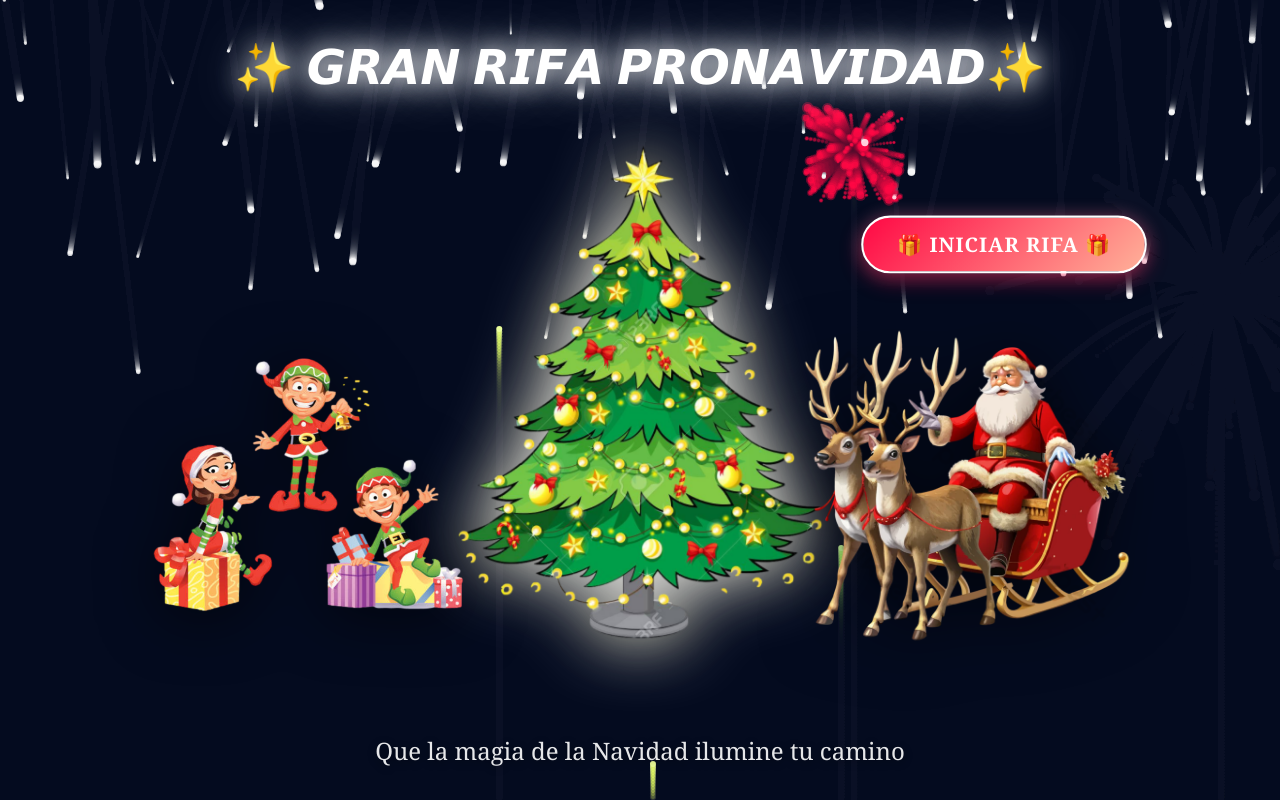
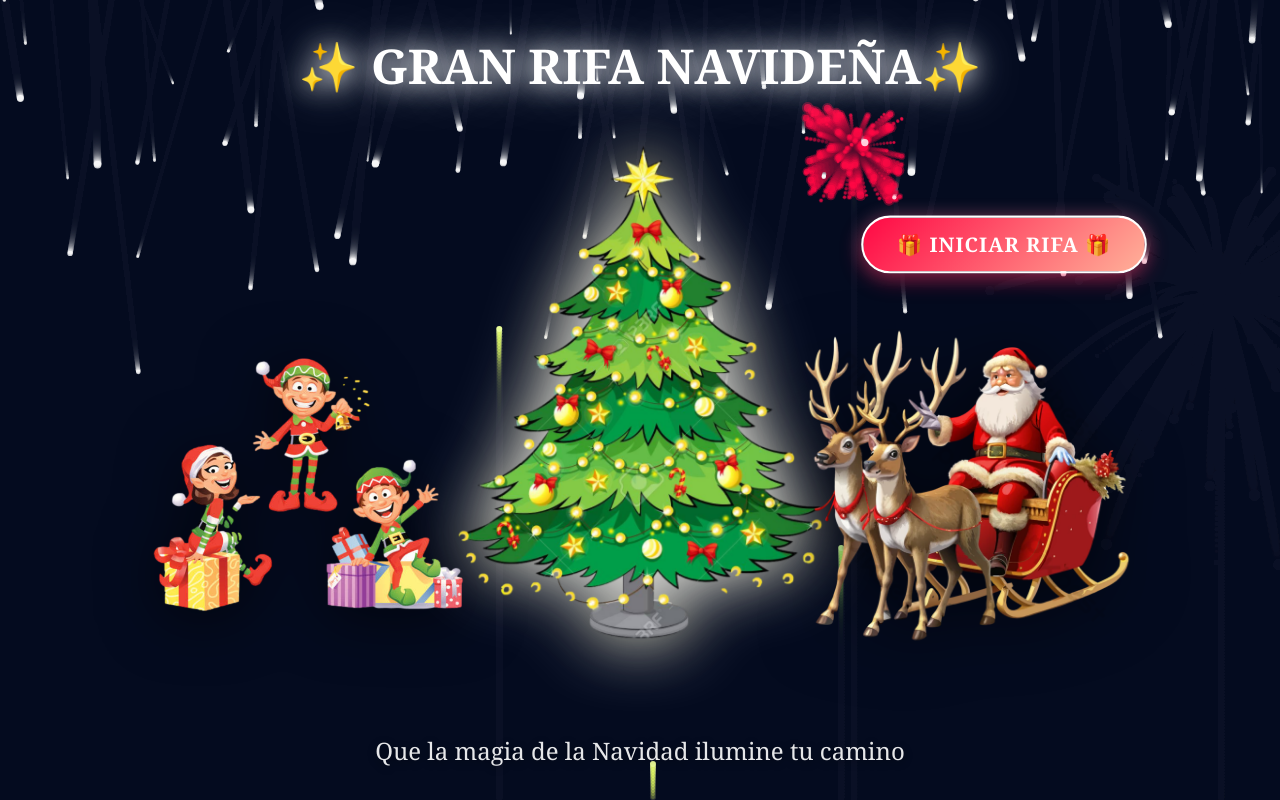
Before and after one commit to arnoldpeceros/rifa-navidad, a plain HTML site: page index.html in a window 1280 px wide. Drawn offline with Linux system fonts and the light colour scheme.

```diff
--- a/index.html
+++ b/index.html
@@ -182,7 +182,7 @@
     <canvas id="canvas"></canvas>
 
     <div class="content">
-        <h1>✨ 𝙂𝙍𝘼𝙉 𝙍𝙄𝙁𝘼 𝙋𝙍𝙊𝙉𝘼𝙑𝙄𝘿𝘼𝘿✨</h1>
+        <h1>✨ GRAN RIFA NAVIDEÑA✨</h1>
 
         <div class="scene">
             <div class="side-decoration left">
```
